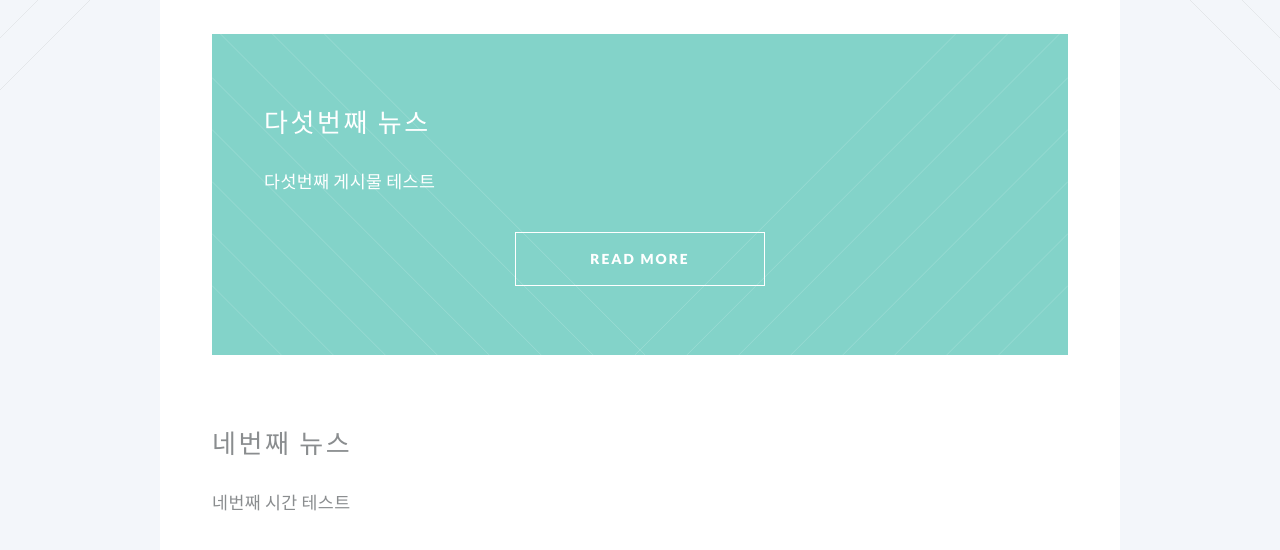
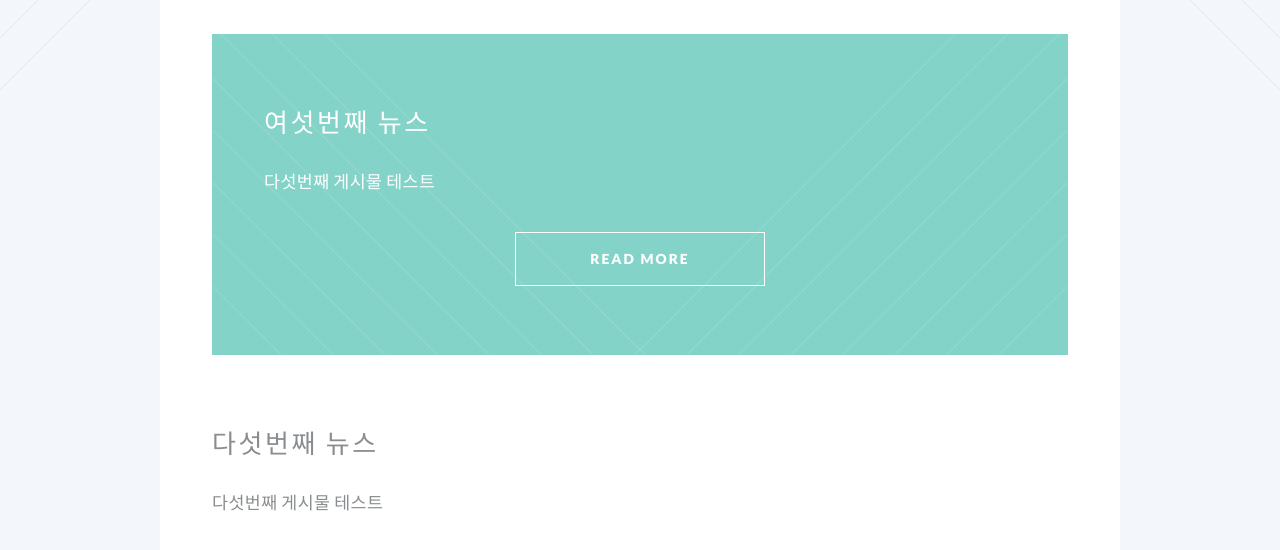
Before and after one commit to ydon1111/ydon1111.github.io, a Jekyll site: the page built from blog.html, in a window 1280 px wide and 900 px high. Shown: the part 343-893 px from the top of the window. Built offline with Jekyll 4.4.1, drawn with Linux system fonts in a browser that asks for light colours; nearby versions of some CDN libraries.

```diff
--- a/_config.yml
+++ b/_config.yml
@@ -1,8 +1,8 @@
 # Site settings
 title: D Lab
 description: "서울아산병원 디지털헬스케어 연구실"
-url: "https://ydon1111.github.io"
-baseurl: "https://ydon1111.github.io"
+
+
 masthead_title: "서울아산병원 디지털 헬스케어 연구실"
 
 lang: ko
--- /dev/null
+++ b/_posts/2023-10-24-test6.markdown
@@ -0,0 +1,14 @@
+---
+layout: post
+title:  "여섯번째 뉴스"
+date:   2023-10-24 15:02:23
+---
+
+다섯번째 게시물 테스트
+
+눌러서 들어오면 이 글이 추가로 나옴
+세번째 테스트
+
+
+
+<span class="image featured"><img src="/images/pic03.jpg" alt=""></span>
```
